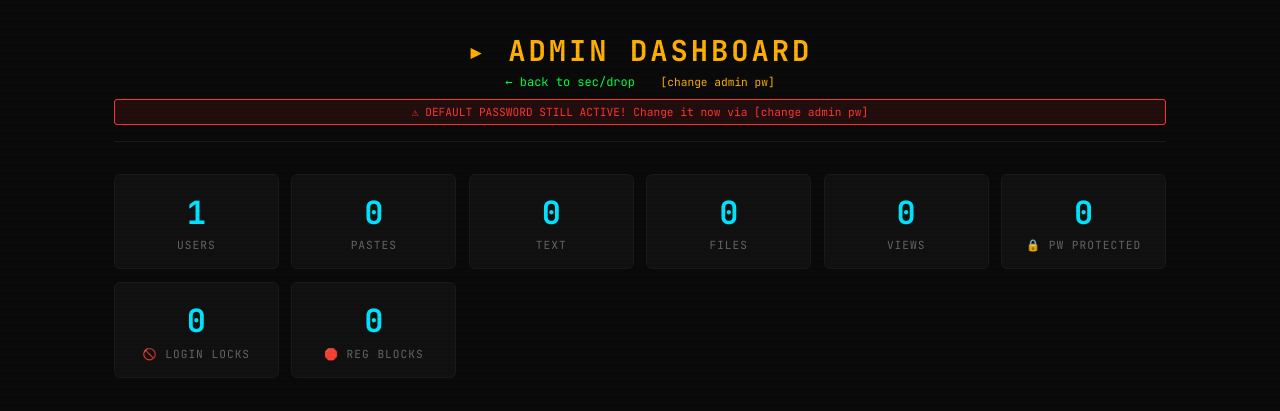
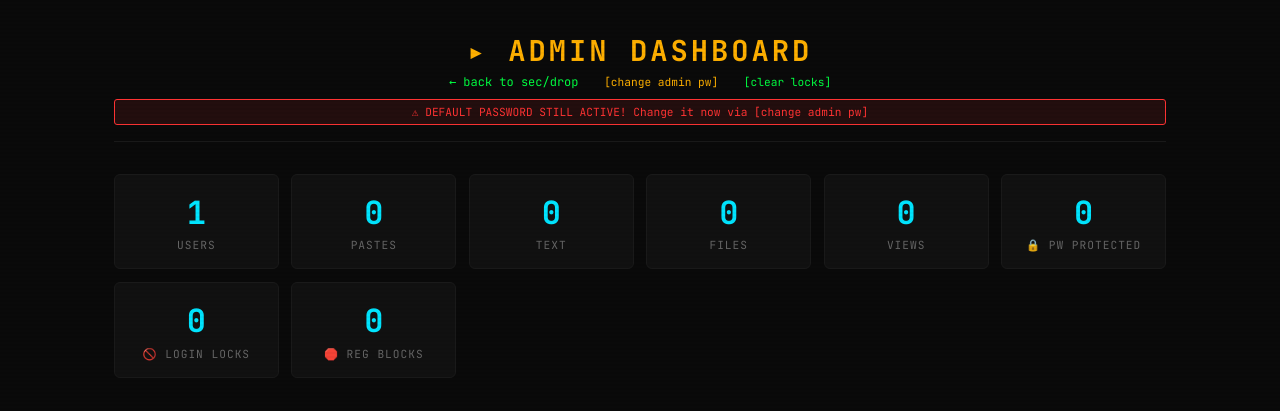
Before and after one commit to HlusiHenry/secdrop, a Flask app: page /admin in a window 1280 px wide. Shown: the top 411 px of the page. Run offline with Flask 3, Linux system fonts and the light colour scheme; the visitor is signed in with stand-in values (Sample User, id 1); data comes from the database, SQL or seed files in the repository; data that the repository does not hold is empty.

Commit message:
Clear locks button in admin dashboard

```diff
--- a/app.py
+++ b/app.py
@@ -572,6 +572,15 @@ def api_admin_blocked():
         blocked.append({"target": ip, "attempts": 0, "type": "permablock"})
     return jsonify(blocked)
 
+@app.route("/api/admin/clear-locks", methods=["POST"])
+def admin_clear_locks():
+    if not is_admin():
+        return jsonify({"error": "Unauthorized"}), 403
+    _login_fails.clear()
+    _admin_fails.clear()
+    _register_times.clear()
+    return jsonify({"ok": True, "message": "All temporary locks cleared"})
+
 @app.route("/api/admin/block-ip", methods=["POST"])
 def admin_block_ip():
     if not is_admin():
--- a/templates/admin.html
+++ b/templates/admin.html
@@ -50,6 +50,7 @@
     <h1>▸ ADMIN DASHBOARD</h1>
     <a href="/">← back to sec/drop</a>
     <span class="refresh" onclick="togglePwChange()" style="margin-left:1rem;color:var(--amber)">[change admin pw]</span>
+    <span class="refresh" onclick="clearLocks()" style="margin-left:1rem;color:var(--green);cursor:pointer">[clear locks]</span>
     <div id="default-pw-warning" style="margin-top:0.5rem;padding:0.3rem;background:rgba(255,51,51,0.1);border:1px solid var(--red);border-radius:3px;color:var(--red);font-size:0.7rem;display:none">
       ⚠ DEFAULT PASSWORD STILL ACTIVE! Change it now via [change admin pw]
     </div>
@@ -220,6 +221,12 @@ async function permaUnblock(ip) {
   loadBlocked();
 }
 
+async function clearLocks() {
+  await fetch('/api/admin/clear-locks', {method:'POST'});
+  loadBlocked();
+  loadStats();
+}
+
 // Block/unblock from modal
 document.getElementById('ip-modal-block').addEventListener('click', () => { permaBlock(currentIpInfo); closeIpModal(); });
 document.getElementById('ip-modal-unblock').addEventListener('click', () => { permaUnblock(currentIpInfo); closeIpModal(); });
```
